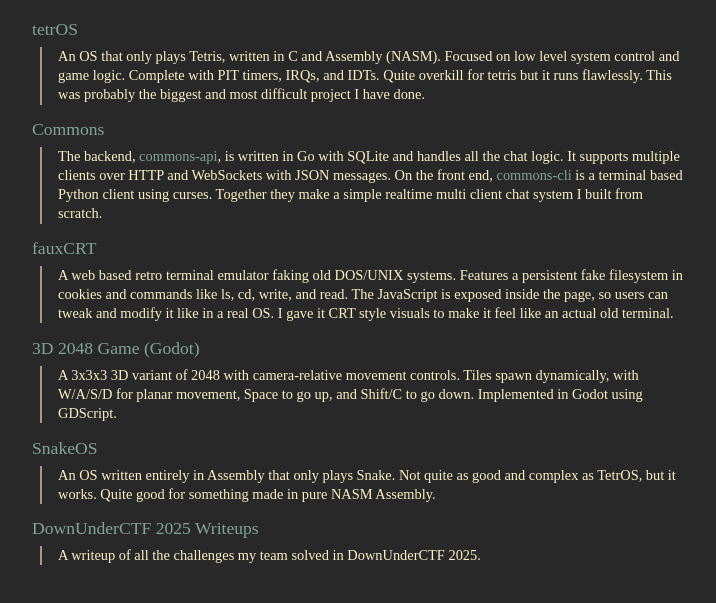
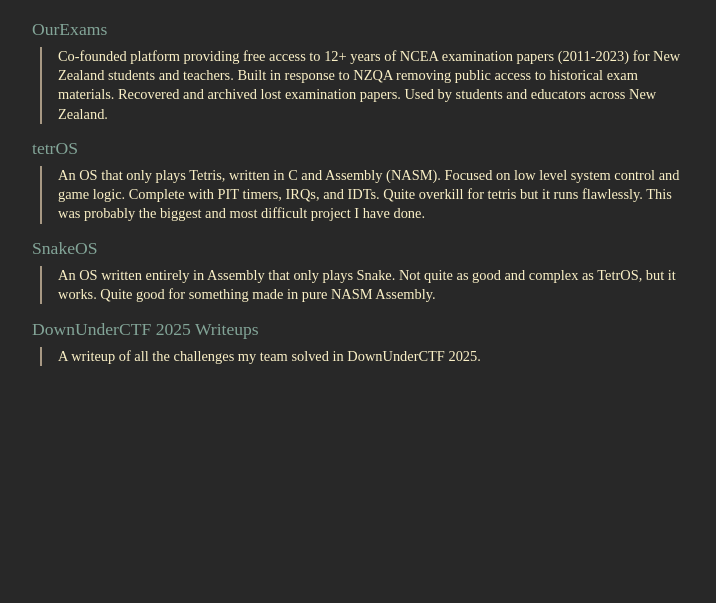
Before and after one commit to WheeledCord/portfolio, a plain HTML site: page index.html in a window 1280 px wide. Shown: the part 243-846 px from the top of the page, without its empty margins (281-997 px from the left). After the commit the page ends 800 px from the top, so only its background shows below. Drawn offline with Linux system fonts and the light colour scheme.

Commit message:
Update index.html

```diff
--- a/index.html
+++ b/index.html
@@ -40,28 +40,15 @@
                 <div class="list-items">
                     <ul>
                         <li class="item">
+                            <h2 class="item-heading"><a href="https://www.ourexams.org/" target="_blank">OurExams</a></h2>
+                            <div class="item-content">
+                                <p>Co-founded platform providing free access to 12+ years of NCEA examination papers (2011-2023) for New Zealand students and teachers. Built in response to NZQA removing public access to historical exam materials. Recovered and archived lost examination papers. Used by students and educators across New Zealand.</p>
+                            </div>
+                        </li>
+                        <li class="item">
                             <h2 class="item-heading"><a href="https://github.com/WheeledCord/tetrOS" target="_blank">tetrOS</a></h2>
                             <div class="item-content">
                                 <p>An OS that only plays Tetris, written in C and Assembly (NASM). Focused on low level system control and game logic. Complete with PIT timers, IRQs, and IDTs. Quite overkill for tetris but it runs flawlessly. This was probably the biggest and most difficult project I have done.</p>
-                            </div>
-                            <li class="item">
-                                <h2 class="item-heading"><a href="https://github.com/WheeledCord/commons-cli" target="_blank">Commons</a></h2>
-                                <div class="item-content">
-                                    <p>The backend, <a href="https://github.com/WheeledCord/commons-api" target="_blank">commons-api</a>, is written in Go with SQLite and handles all the chat logic. It supports multiple clients over HTTP and WebSockets with JSON messages. On the front end, <a href="https://github.com/WheeledCord/commons-cli" target="_blank">commons-cli</a> is a terminal based Python client using curses. Together they make a simple realtime multi client chat system I built from scratch.</p>
-                                </div>
-                            </li>
-
-
-                        <li class="item">
-                            <h2 class="item-heading"><a href="https://github.com/WheeledCord/fauxCRT" target="_blank">fauxCRT</a></h2>
-                            <div class="item-content">
-                                <p>A web based retro terminal emulator faking old DOS/UNIX systems. Features a persistent fake filesystem in cookies and commands like ls, cd, write, and read. The JavaScript is exposed inside the page, so users can tweak and modify it like in a real OS. I gave it CRT style visuals to make it feel like an actual old terminal.</p>
-                            </div>
-                        </li>
-                        <li class="item">
-                            <h2 class="item-heading"><a href="https://github.com/WheeledCord/3d2048" target="_blank">3D 2048 Game (Godot)</a></h2>
-                            <div class="item-content">
-                                <p>A 3x3x3 3D variant of 2048 with camera-relative movement controls. Tiles spawn dynamically, with W/A/S/D for planar movement, Space to go up, and Shift/C to go down. Implemented in Godot using GDScript.</p>
                             </div>
                         </li>
                         <li class="item">
```
